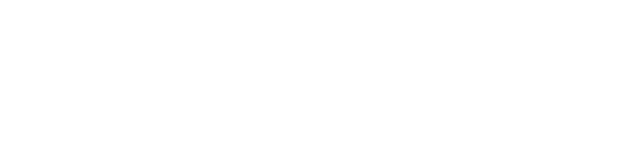
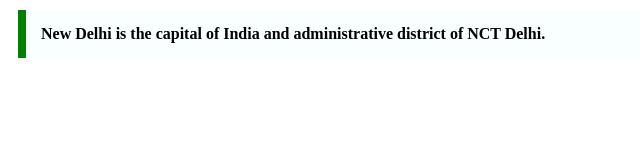
Before and after one commit to acciojob/trivia-nikhil-rawat02, a website: page main.html in a window 1280 px wide. Shown: the whole page, without its empty margins (0-640 px from the left). Drawn offline with Linux system fonts and the light colour scheme.

Commit message:
created a submission

```diff
--- a/main.html
+++ b/main.html
@@ -8,6 +8,9 @@
 
 <body>
 	<!-- the entire body must be written by student -->
+	<blockquote class="bck" cite="https://en.wikipedia.org/wiki/New_Delhi">
+		New Delhi is the capital of India and administrative district of NCT Delhi.
+	</blockquote>
     <script type="text/javascript" src="./script.js">
 </script>
 
--- a/styles.css
+++ b/styles.css
@@ -1,2 +1,10 @@
 
+.bck{
+	max-width:600px;
+	margin:10px;
+	padding:15px;
+	border-left:8px solid green;
+	background-color:#f8fffe;
+	font-weight:bold;
+}
 /* Your CSS Code here. */
```
